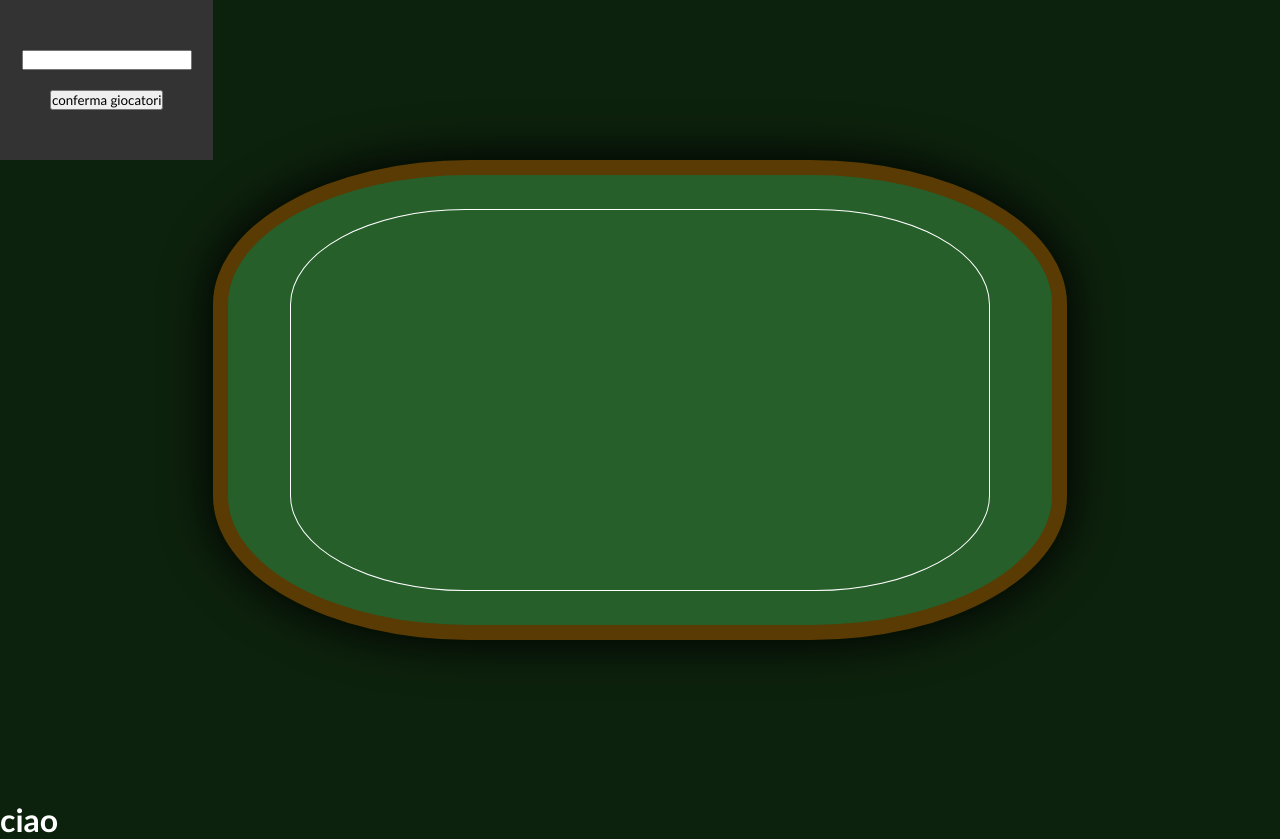
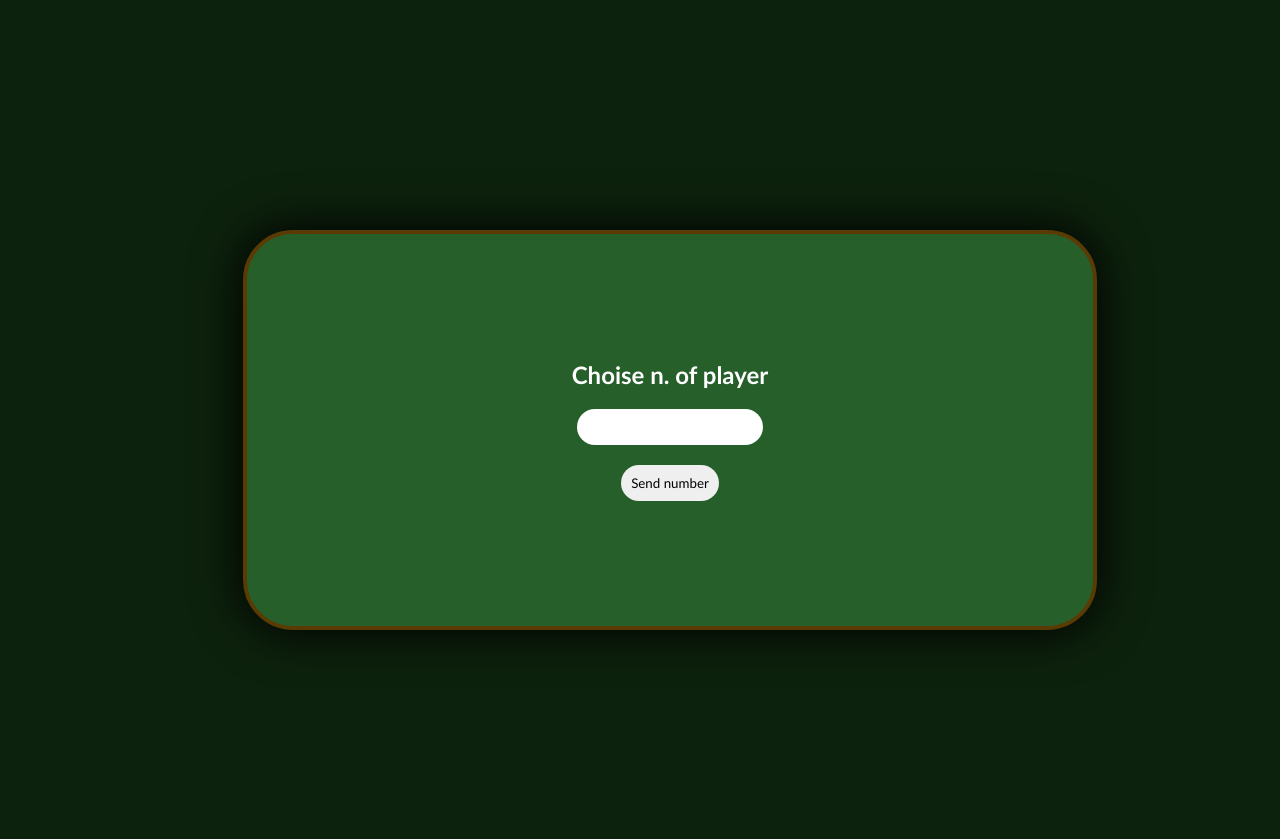
Before and after one commit to SublimedApple58/poker, a React (Vite) app: page / in a window 1280 px wide. After the commit the page ends 800 px from the top, so only its background shows below. Built offline with nearby package versions, Linux system fonts and the light colour scheme.

Commit message:
modificato form inizio, inizio partita

```diff
--- a/index.html
+++ b/index.html
@@ -8,7 +8,6 @@
   </head>
   <body>
     <div id="root"></div>
-    <h1>ciao</h1>
     <script type="module" src="/src/main.tsx"></script>
   </body>
 </html>
--- a/src/App.css
+++ b/src/App.css
@@ -15,13 +15,13 @@ body{
     height: 100vh;
     width: 100%;
     display: grid;
-    grid-template-rows: 1fr 1fr 1fr 1fr 1fr;
+    grid-template-rows: 1fr 1fr 1fr 1fr;
     grid-template-columns: 1fr 1fr 1fr 1fr 1fr 1fr;
-    grid-template-areas: 'f t t t t r'
+    grid-template-areas:
+                        'f f t t w r'
                         'l c c c c r'
                         'l c c c c r'
-                        'l c c c c r'
-                        'w b b b b r';
+                        'u b b b b r';
 }
 
 
@@ -53,18 +53,6 @@ body{
 
 .left{
     grid-area: l
-}
-
-.form{
-    grid-area: f;
-    height: 100%;
-    width: 100%;
-    background: #333;
-    display: flex;
-    flex-direction: column;
-    justify-content: center;
-    align-items: center;
-    gap: 20px
 }
 
 .top, .bottom{
--- a/src/App.tsx
+++ b/src/App.tsx
@@ -1,73 +1,22 @@
 // import {BrowserRouter as Router, Routes, Route} from 'react-router-dom'
 import {useSelector } from 'react-redux/es/hooks/useSelector';
-import { useDispatch } from 'react-redux';
 import { RootState } from './state/store';
-import { choise } from './state/formPlayer/playerSlice';
-import { useRef } from 'react'
 import './App.css'
-import Player from './components/Player/Player';
+import Form from './components/Form/Form';
+import Table from './components/Table/Table';
+// import Form from './components/Form/Form';
 
 function App() {
 
     const numberPlayer = useSelector((state: RootState)=> state.giocatori.nplayer);
-    const riferimento = useRef(null);
-    const dispatch = useDispatch();
-
-
-    let posizioneGiocatori: number[][] = [[], [], [], []]
-
-    /*
-
-    algoritmo per scelta posizioni deve:
-    mettere il primo giocatore alla posizione bottom [0], secondo posizione left [1], terzo posizione top [2], quarto posizione right [3] etc...
-
-    */
-    let conto = 0
-    for(let i = 1; i<=numberPlayer; i++){
-      if(conto>3){
-        conto = 0;
-      }
-      posizioneGiocatori[conto].push(1)
-      // posizioneGiocatori[conto].push(1);
-      conto++
-    }
-
-    const styleBottone ={
-      color: "black"
-    }
-
-    const styleInput = {
-      color: "black"
-    }
-
-    console.log(posizioneGiocatori)
-    let keys = 0
-
 
   return (
     <>
           <div className="contenitore">
-          <div className="form">
-            <input type="number" ref={riferimento}  style={styleInput}/>
-            <button style={styleBottone} onClick={()=>dispatch(choise(riferimento.current!.value))}>conferma giocatori</button>
-          </div>
-              <div className='tavolo'><div className="rows"></div></div>
-              <div className='bottom'>{posizioneGiocatori[0].map(()=>{
-                keys++
-               return <Player key={keys}/>
-              })}</div>
-              <div className='left'>{posizioneGiocatori[1].map(()=>{
-                keys++
-               return <Player key={keys}/>
-              })}</div>
-              <div className='top'>{posizioneGiocatori[2].map(()=>{
-                keys++
-               return <Player key={keys}/>
-              })}</div>
-              <div className='right'>{posizioneGiocatori[3].map(()=>{
-                keys++
-               return <Player key={keys}/>
-              })}</div>
+
+              {numberPlayer <= 1&&  <Form />}
+
+              {numberPlayer >= 2 && numberPlayer <= 6 && <Table />}
           </div>
     </>
   )
--- /dev/null
+++ b/src/components/Form/Form.css
@@ -0,0 +1,34 @@
+.form{
+    grid-area: c;
+    height: 100%;
+    width: 100%;
+    /* left: 50%;
+    transform: translateX(-50%); */
+    background: #265f2a;
+    display: flex;
+    flex-direction: column;
+    justify-content: center;
+    align-items: center;
+    gap: 20px;
+    border-radius: 50px;
+    border: 4px solid rgb(89, 59, 3);
+    margin: 30px;
+    -webkit-box-shadow: 0px 0px 45px 6px rgba(0,0,0,0.85);
+    box-shadow: 0px 0px 45px 6px rgba(0,0,0,0.85);
+}
+
+.submit{
+    color: black;
+    border-radius: 20px;
+    padding: 10px;
+    border: none;
+    boxShadow: 0px 0px 45px 6px rgba(0,0,0,0.85);
+}
+
+.nPlayer{
+    color: black;
+    text-align: center;
+    padding: 10px;
+    border: none;
+    border-radius: 20px;
+}
--- /dev/null
+++ b/src/components/Form/Form.tsx
@@ -0,0 +1,23 @@
+import './Form.css'
+import { useDispatch } from 'react-redux';
+import { choise } from '../../state/formPlayer/nPlayerSlice';
+import { useRef } from 'react'
+// import Player from './components/Player/Player';
+
+function Form(){
+
+    const riferimento = useRef(null);
+    const dispatch = useDispatch();
+
+    return(
+        <>
+          <div className="form">
+            <h2>Choise n. of player</h2>
+            <input type="number" inputMode='numeric' ref={riferimento} className='nPlayer'/>
+            <button className='submit' onClick={()=>dispatch(choise(riferimento.current?.value))}>Send number</button>
+          </div>
+        </>
+    )
+}
+
+export default Form;
--- /dev/null
+++ b/src/components/Table/Table.tsx
@@ -0,0 +1,49 @@
+import { useSelector } from "react-redux";
+import { RootState } from "../../state/store";
+import Player from "../Player/Player";
+
+function Table(){
+
+    const numberPlayer = useSelector((state: RootState)=> state.giocatori.nplayer);
+    /*
+    algoritmo per scelta posizioni deve:
+    mettere il primo giocatore alla posizione bottom [0], secondo posizione left [1], terzo posizione top [2], quarto posizione right [3] etc...
+    */
+    let posizioneGiocatori: number[][] = [[], [], [], []]
+    let conto = 0
+    for(let i = 1; i<=numberPlayer; i++){
+      if(conto>3){
+        conto = 0;
+      }
+      posizioneGiocatori[conto].push(1)
+      // posizioneGiocatori[conto].push(1);
+      conto++
+    }
+
+    console.log(posizioneGiocatori)
+    let keys = 0
+
+    return(
+        <>
+             <div className='tavolo'><div className="rows"></div></div>
+              <div className='bottom'>{posizioneGiocatori[0].map(()=>{
+                keys++
+               return <Player key={keys}/>
+              })}</div>
+              <div className='left'>{posizioneGiocatori[1].map(()=>{
+                keys++
+               return <Player key={keys}/>
+              })}</div>
+              <div className='top'>{posizioneGiocatori[2].map(()=>{
+                keys++
+               return <Player key={keys}/>
+              })}</div>
+              <div className='right'>{posizioneGiocatori[3].map(()=>{
+                keys++
+               return <Player key={keys}/>
+              })}</div>
+        </>
+    )
+}
+
+export default Table;
--- a/src/state/store.ts
+++ b/src/state/store.ts
@@ -1,5 +1,5 @@
 import { configureStore } from "@reduxjs/toolkit";
-import playerSlice from "./formPlayer/playerSlice";
+import playerSlice from "./formPlayer/nPlayerSlice";
 
 const store = configureStore({
     reducer: {
```
Also changed, not shown: src/state/formPlayer/nPlayerSlice.ts (renamed from src/state/formPlayer/playerSlice.ts).
